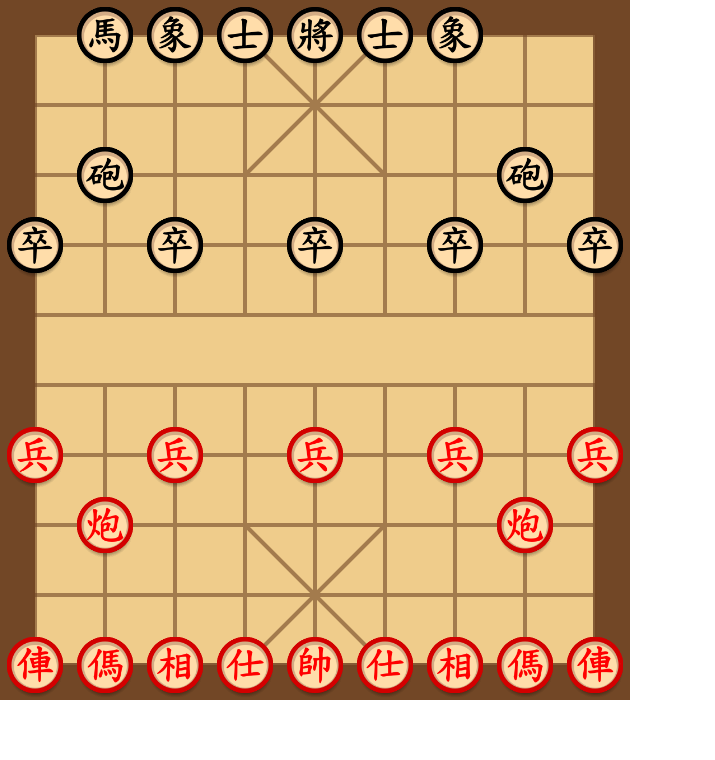
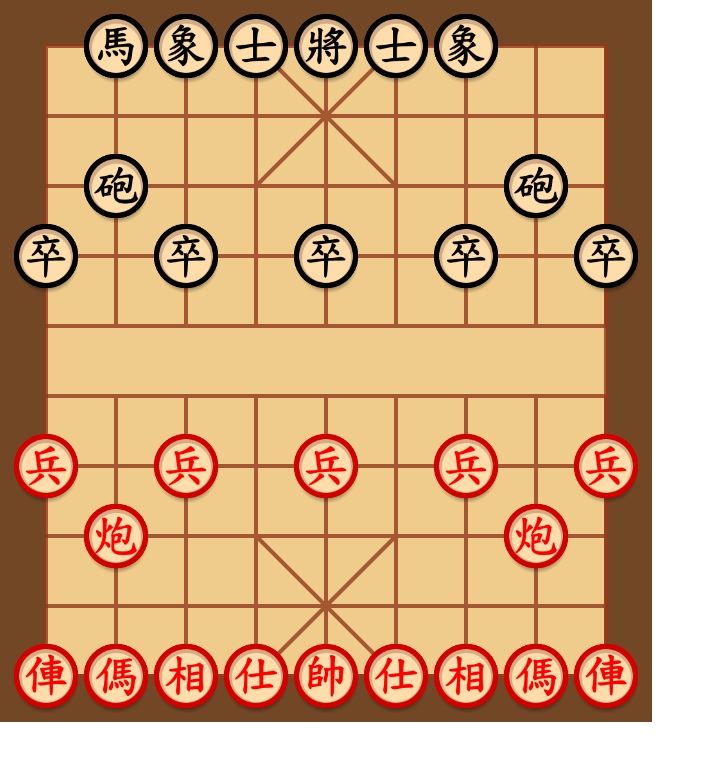
Before and after one commit to CornyCodingCorn/XiangQi, a React (Create React App) app in the folder my-app/: page / in a window 1280 px wide. Shown: the top 760 px of the page, without its empty margins (0-715 px from the left). Built offline with nearby package versions, Linux system fonts and the light colour scheme.

Commit message:
Format the codes

```diff
--- a/my-app/src/App.tsx
+++ b/my-app/src/App.tsx
@@ -1,25 +1,24 @@
-import './App.css';
-import Piece, { PieceType } from './gameplay/Piece';
-import ImagesCollection from './resources/ImagesCollection';
-import * as React from 'react';
-import Board from './gameplay/Board';
+import "./App.css";
+import Piece, { PieceType } from "./gameplay/Piece";
+import ImagesCollection from "./resources/ImagesCollection";
+import * as React from "react";
+import Board from "./gameplay/Board";
 
 const BOARD_COLOR = 0xefcc8b;
 const PAD_COLOR = 0x724726;
-const LINE_COLOR = 0x724726;
+const OUTER_PAD_COLOR = 0x522706;
+const LINE_COLOR = 0x933a1b;
 const LINE_THICKNESS = 4;
 
-export interface IAppProps {
+export interface IAppProps {}
 
-}
-
-export interface IAppState {
-
-}
+export interface IAppState {}
 
 export default class App extends React.Component<IAppProps> {
 	private _isLoaded: boolean = false;
-  public get isLoaded(): boolean { return this._isLoaded; }
+	public get isLoaded(): boolean {
+		return this._isLoaded;
+	}
 
 	public render() {
 		ImagesCollection.init(() => {
@@ -31,31 +30,31 @@ export default class App extends React.Component<IAppProps> {
 		if (this._isLoaded) {
 			component = (
 				<div>
-          <Board  isFlipped={false}
+					<Board
+						isFlipped={false}
 						lineThickness={LINE_THICKNESS}
-                  lineOpacity={0.6}
+						lineOpacity={0.8}
 						boardColor={BOARD_COLOR}
-                  padColor={PAD_COLOR} lineColor={LINE_COLOR}
-                  horizontalPadding={35}
-                  verticalPadding={35}
-                  pieceSize={56}
+						padColor={PAD_COLOR}
+						outerPadColor={OUTER_PAD_COLOR}
+						outerPadPercentage={0.15}
+						lineColor={LINE_COLOR}
+						horizontalPadding={46}
+						verticalPadding={46}
+						pieceSize={64}
 						cellWidth={70}
-                  cellHeight={70}/>
+						cellHeight={70}
+					/>
 				</div>
 			);
-    }
-    else {
+		} else {
 			let style: React.CSSProperties = {
-        backgroundColor: 'red',
+				backgroundColor: "red",
 				width: 200,
-        height: 200
-      }
+				height: 200,
+			};
 
-      component = (
-        <div style={style}>
-
-        </div>
-      )
+			component = <div style={style}></div>;
 		}
 
 		return component;
--- a/my-app/src/gameplay/Board.tsx
+++ b/my-app/src/gameplay/Board.tsx
@@ -1,12 +1,10 @@
-import * as React from 'react';
-import Color from '../utils/Color';
-import UtilsColor from '../utils/Color';
-import { getEnumFromStr } from '../utils/enum';
-import { BgCanvas, IBgCanvasProps, IBgCanvasStates } from './BgCanvas';
-import { BoardBase, BoardConst } from './common/BoardBase';
-import Piece, { PieceType } from './Piece';
+import * as React from "react";
+import { BgCanvas, IBgCanvasProps, IBgCanvasStates } from "./BgCanvas";
+import { BoardBase, BoardConst } from "./common/BoardBase";
+import { IOverlayProps, IOverlayStates } from "./Overlay";
+import Piece, { PieceType } from "./Piece";
 
-export interface IBoardProps extends IBgCanvasProps {
+export interface IBoardProps extends IBgCanvasProps, IOverlayProps {
 	boardFEN?: string;
 
 	pieceSize?: number;
@@ -14,7 +12,7 @@ export interface IBoardProps extends IBgCanvasProps {
 	isFlipped?: boolean;
 }
 
-export interface IBoardState extends IBgCanvasStates {
+export interface IBoardState extends IBgCanvasStates, IOverlayStates {
 	board: string;
 
 	pieceSize: number;
@@ -35,45 +33,44 @@ export default class Board extends BoardBase<IBoardProps, IBoardState> {
 			...this.state,
 			board: "",
 			isFlipped: this.props.isFlipped || false,
-      pieceSize: this.props.pieceSize || Piece.DEFAULT_SIZE
-    }
+			pieceSize: this.props.pieceSize || Piece.DEFAULT_SIZE,
+		};
 	}
 
-  public componentWillUnmount() {
-
-  }
+	public componentWillUnmount() {}
 	public componentDidMount() {
 		this._createBoard("");
 	}
 
 	public render() {
-    let pieces:JSX.Element[] = this._createPieces();
+		let pieces: JSX.Element[] = this._createPieces();
 
 		let boardStyle: React.CSSProperties = {
-      position: 'relative',
+			position: "relative",
 			width: BoardBase.boardWidth,
 			height: BoardBase.boardHeight,
-    }
+		};
 
 		let playArea: React.CSSProperties = {
-      position: 'absolute',
+			position: "absolute",
 			top: this.state.verticalPadding,
 			left: this.state.horizontalPadding,
 			width: BoardBase.playAreaWidth,
-      height: BoardBase.playAreaHeight
-    }
+			height: BoardBase.playAreaHeight,
+		};
 
 		let bg = React.createElement(BgCanvas, {
 			...this.props,
-      key: 'background',
-      ref: (c) => {this._bg = c}
+			key: "background",
+			ref: (c) => {
+				this._bg = c;
+			},
 		});
 
 		return (
 			<div style={boardStyle}>
 				{bg}
-        <div key={"playArea"}
-             style={playArea}>
+				<div key={"playArea"} style={playArea}>
 					{pieces}
 				</div>
 			</div>
@@ -96,21 +93,19 @@ export default class Board extends BoardBase<IBoardProps, IBoardState> {
 			"RHEAKAEHR";
 
 		this.setState((prevState) => ({
-      board: str
+			board: str,
 		}));
 	}
 
 	private _createPieces(): JSX.Element[] {
-    if (this._bg === null)
-      return [];
+		if (this._bg === null) return [];
 
-    let pieces:JSX.Element[] = [];
+		let pieces: JSX.Element[] = [];
 		this._pieceCollection = [];
 
 		for (let i = 0; i < this.state.board.length; i++) {
 			let char = this.state.board[i];
-      if (char == '0')
-        continue;
+			if (char == "0") continue;
 
 			let type: PieceType = char.toLowerCase() as PieceType;
 			let isRed = char === char.toUpperCase();
@@ -133,9 +128,9 @@ export default class Board extends BoardBase<IBoardProps, IBoardState> {
 					type: type,
 					isRed: isRed,
 					ref: this._addPieceToCollection,
-          onMouseDown: this._selectPiece
-        })
-      )
+					onMouseDown: this._selectPiece,
+				}),
+			);
 		}
 
 		return pieces;
@@ -147,20 +142,17 @@ export default class Board extends BoardBase<IBoardProps, IBoardState> {
 
 		// Send the string to the server to check for valid path,
 		// Send format: xchary
-    // Recieve format: pos1/pos2/pos3/pos4/.. Each pos is just x and y and each is 1 digit
+		// Receive format: pos1/pos2/pos3/pos4/.. Each pos is just x and y and each is 1 digit
 
-    let recievedStr = "";
-    let validPaths = recievedStr.split("/");
-
-
-  }
+		let receivedStr = "";
+		let validPaths = receivedStr.split("/");
+	};
 
 	private _addPieceToCollection = (piece: Piece | null) => {
-    if (piece === null)
-      return;
+		if (piece === null) return;
 
 		this._pieceCollection.push(piece);
-  }
+	};
 }
 
 /**
--- a/my-app/src/gameplay/Piece.tsx
+++ b/my-app/src/gameplay/Piece.tsx
@@ -1,17 +1,17 @@
-import * as React from 'react';
-import ImagesCollection from '../resources/ImagesCollection';
-import * as Sprites from '../resources/pieces/Index'
-import EventHandler from '../utils/EventHandler';
-import Draggable from 'react-draggable';
+import * as React from "react";
+import ImagesCollection from "../resources/ImagesCollection";
+import * as Sprites from "../resources/pieces/Index";
+import EventHandler from "../utils/EventHandler";
+import Draggable from "react-draggable";
 
 export enum PieceType {
-  King = 'k',
-  Advisor = 'a',
-  Elephant = 'e',
-  Rook = 'r',
-  Cannon = 'c',
-  Horse = 'h',
-  Pawn = 'p'
+	King = "k",
+	Advisor = "a",
+	Elephant = "e",
+	Rook = "r",
+	Cannon = "c",
+	Horse = "h",
+	Pawn = "p",
 }
 
 export interface IPieceProps {
@@ -48,7 +48,7 @@ export interface IPieceState {
 }
 
 export default class Piece extends React.Component<IPieceProps, IPieceState> {
-  public static readonly DEFAULT_SIZE = 64
+	public static readonly DEFAULT_SIZE = 64;
 	public static readonly DEFAULT_SHADOW_PAD = 0.5;
 	public static readonly DEFAULT_CLIP_HEIGHT = 150;
 	public static readonly DEFAULT_CLIP_WIDTH = 100;
@@ -64,7 +64,7 @@ export default class Piece extends React.Component<IPieceProps, IPieceState> {
 		this._useImage = value;
 		this._instances.forEach((value) => {
 			value.forceUpdate();
-    })
+		});
 	}
 
 	private _canvas: HTMLCanvasElement | null = null;
@@ -72,15 +72,15 @@ export default class Piece extends React.Component<IPieceProps, IPieceState> {
 	constructor(props: IPieceProps) {
 		super(props);
 		this.state = {
-      x: props.x                    || 0,
-      y: props.y                    || 0,
-      size: props.size              || Piece.DEFAULT_SIZE,
-      shadowPad: props.shadowPad    || Piece.DEFAULT_SHADOW_PAD,
-      isRed: props.isRed            || false,
-      clipWidth: props.clipWidth    || Piece.DEFAULT_CLIP_WIDTH,
-      clipHeight: props.clipHeight  || Piece.DEFAULT_CLIP_HEIGHT,
-      type: props.type              || PieceType.King
-    }
+			x: props.x || 0,
+			y: props.y || 0,
+			size: props.size || Piece.DEFAULT_SIZE,
+			shadowPad: props.shadowPad || Piece.DEFAULT_SHADOW_PAD,
+			isRed: props.isRed || false,
+			clipWidth: props.clipWidth || Piece.DEFAULT_CLIP_WIDTH,
+			clipHeight: props.clipHeight || Piece.DEFAULT_CLIP_HEIGHT,
+			type: props.type || PieceType.King,
+		};
 	}
 
 	public componentDidMount() {
@@ -90,46 +90,44 @@ export default class Piece extends React.Component<IPieceProps, IPieceState> {
 	public componentWillUnmount() {
 		var index = Piece._instances.findIndex((element) => {
 			return element === this;
-    })
+		});
 
 		Piece._instances.splice(index, 1);
 	}
 
 	public render() {
-    let style : React.CSSProperties = {
-      left: `${this.state.x * 100 / (Piece.BOARD_COL- 1)}%`,
-      top: `${this.state.y * 100 / (Piece.BOARD_ROW - 1)}%`,
-      transform: 'translate(-50%, -50%)',
-      position: 'absolute'
-    }
+		let style: React.CSSProperties = {
+			left: `${(this.state.x * 100) / (Piece.BOARD_COL - 1)}%`,
+			top: `${(this.state.y * 100) / (Piece.BOARD_ROW - 1)}%`,
+			transform: "translate(-50%, -50%)",
+			position: "absolute",
+		};
 
 		return (
 			<canvas
 				style={style}
 				onMouseUp={() => this._handleMouseUp()}
 				onMouseDown={() => this._handleMouseDown()}
-      ref={c => this._initCanvas(c)}
+				ref={(c) => this._initCanvas(c)}
 				width={this.state.size}
-      height={this.state.size * (1 + this.state.shadowPad)}/>
+				height={this.state.size * (1 + this.state.shadowPad)}
+			/>
 		);
 	}
 
 	private _handleMouseUp(): void {
-    if (this.props.onMouseUp === undefined)
-      return;
+		if (this.props.onMouseUp === undefined) return;
 
 		this.props.onMouseUp(this);
 	}
 	private _handleMouseDown(): void {
-    if (this.props.onMouseDown === undefined)
-      return;
+		if (this.props.onMouseDown === undefined) return;
 
 		this.props.onMouseDown(this);
 	}
 
 	private _initCanvas(canvas: HTMLCanvasElement | null) {
-    if (canvas == null)
-      return;
+		if (canvas == null) return;
 
 		this._canvas = canvas;
 		let context = canvas.getContext("2d");
@@ -165,15 +163,22 @@ export default class Piece extends React.Component<IPieceProps, IPieceState> {
 			}
 
 			let img = ImagesCollection.getImage(url);
-      if (img === null)
-        return;
+			if (img === null) return;
 
-      let offsetX = (this.state.isRed ? 0 : this.state.clipWidth * 2)
-       + (Piece._useImage ? this.state.clipWidth : 0);
-      context.drawImage(img,
-        offsetX, 0, this.state.clipWidth, this.state.clipHeight,
-        0, 0, this.state.size, this.state.size * (1 + this.state.shadowPad)
-      )
+			let offsetX =
+				(this.state.isRed ? 0 : this.state.clipWidth * 2) +
+				(Piece._useImage ? this.state.clipWidth : 0);
+			context.drawImage(
+				img,
+				offsetX,
+				0,
+				this.state.clipWidth,
+				this.state.clipHeight,
+				0,
+				0,
+				this.state.size,
+				this.state.size * (1 + this.state.shadowPad),
+			);
 		}
 	}
 }
```
Also changed, not shown: my-app/src/gameplay/Overlay.tsx (+10 -9 lines), my-app/src/gameplay/PosibleMove.tsx (added, +9 -0 lines). Lines whose indentation alone changed are shown as unchanged.
